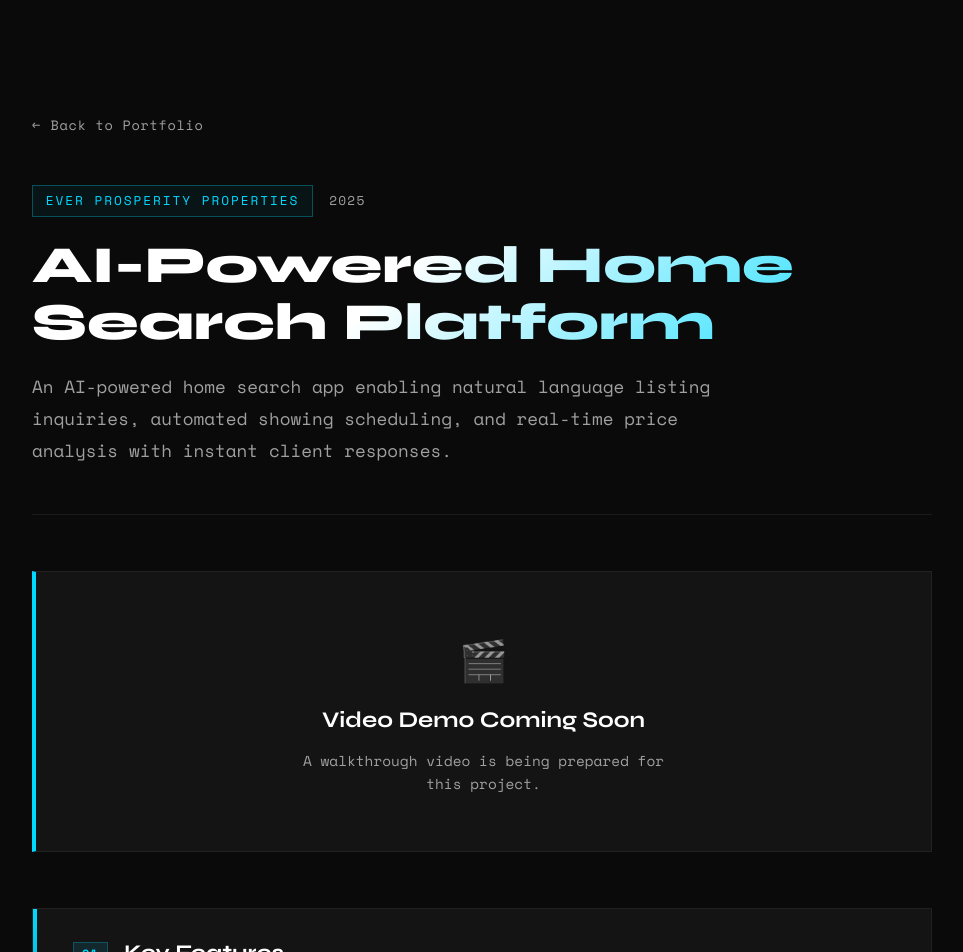
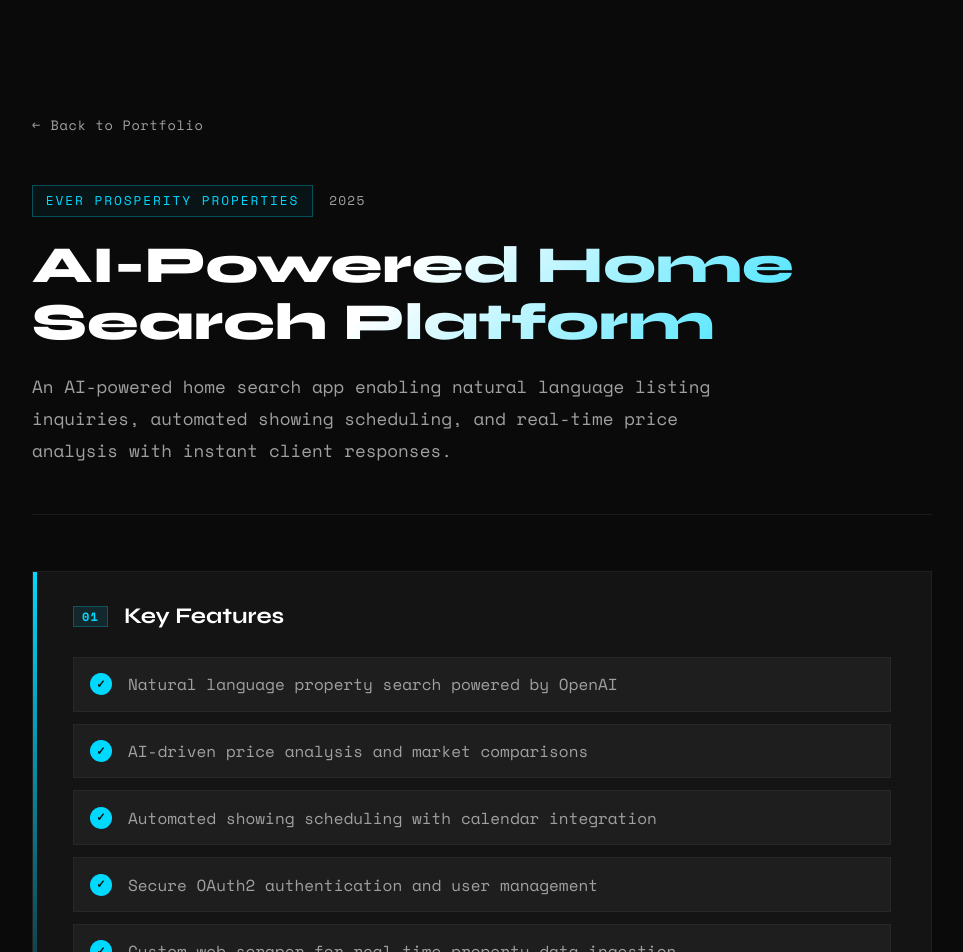
Before and after one commit to RichardZhang06/RichardZhang06.github.io, a React (Vite) app: page /demos/home-search in a window 1280 px wide. Shown: the top 952 px of the page, without its empty margins (158-1121 px from the left). Built offline with nearby package versions, Linux system fonts and the light colour scheme; the HTML template or start-up script is replaced by a standard one.

Commit message:
remove video demo

```diff
--- a/src/components/ProjectCard.jsx
+++ b/src/components/ProjectCard.jsx
@@ -15,7 +15,7 @@ const ProjectCard = ({ project, index }) => {
                 href={project.demoUrl}
                 className="overlay-link"
               >
-                View Demo →
+                More Info →
               </a>
             )}
             {project.githubUrl && (
--- a/src/pages/DemoPage.css
+++ b/src/pages/DemoPage.css
@@ -93,93 +93,6 @@
   color: var(--text-secondary);
   line-height: 1.8;
   max-width: 700px;
-}
-
-/* ===================================
-   VIDEO
-   =================================== */
-.demo-video-wrapper {
-  margin-bottom: 3.5rem;
-}
-
-.demo-video-label {
-  display: flex;
-  align-items: center;
-  gap: 1rem;
-  margin-bottom: 1rem;
-  font-family: var(--font-mono);
-  font-size: 0.75rem;
-  letter-spacing: 0.2em;
-  color: var(--accent);
-}
-
-.demo-video-label .label-line {
-  width: 40px;
-  height: 1px;
-  background: var(--accent);
-  flex-shrink: 0;
-}
-
-.demo-video {
-  position: relative;
-  width: 100%;
-  aspect-ratio: 16 / 9;
-  border: 1px solid rgba(0, 217, 255, 0.25);
-  background: var(--bg-secondary);
-  overflow: hidden;
-}
-
-.demo-video::before {
-  content: '';
-  position: absolute;
-  inset: 0;
-  border: 1px solid rgba(0, 217, 255, 0.1);
-  pointer-events: none;
-  z-index: 1;
-}
-
-.demo-video iframe {
-  position: absolute;
-  inset: 0;
-  width: 100%;
-  height: 100%;
-  display: block;
-}
-
-/* ===================================
-   COMING SOON
-   =================================== */
-.demo-coming-soon {
-  margin-bottom: 3.5rem;
-  padding: 3.5rem 2rem;
-  background: var(--bg-secondary);
-  border: 1px solid rgba(255, 255, 255, 0.06);
-  border-left: 4px solid var(--accent);
-  text-align: center;
-  display: flex;
-  flex-direction: column;
-  align-items: center;
-  gap: 1rem;
-}
-
-.coming-soon-icon {
-  font-size: 2.5rem;
-  opacity: 0.6;
-}
-
-.coming-soon-title {
-  font-family: var(--font-display);
-  font-size: 1.4rem;
-  font-weight: 700;
-  color: var(--text-primary);
-}
-
-.coming-soon-text {
-  font-family: var(--font-mono);
-  font-size: 0.9rem;
-  color: var(--text-secondary);
-  max-width: 380px;
-  line-height: 1.6;
 }
 
 /* ===================================
@@ -442,9 +355,6 @@
     grid-template-columns: 1fr;
   }
 
-  .demo-coming-soon {
-    padding: 2.5rem 1.5rem;
-  }
 }
 
 @media (max-width: 480px) {
--- a/src/pages/DemoPage.jsx
+++ b/src/pages/DemoPage.jsx
@@ -10,7 +10,6 @@ const DemoPage = () => {
       company: 'Ever Prosperity Properties',
       year: '2025',
       description: 'An AI-powered home search app enabling natural language listing inquiries, automated showing scheduling, and real-time price analysis with instant client responses.',
-      videoUrl: null, // Replace with: 'https://www.youtube.com/embed/YOUR_ID'
       features: [
         'Natural language property search powered by OpenAI',
         'AI-driven price analysis and market comparisons',
@@ -27,7 +26,6 @@ const DemoPage = () => {
       company: 'Build18 – CMU Hardware Hackathon',
       year: '2025',
       description: 'A hybrid hardware-software system that transforms digital beat compositions into real-time physical guitar performances using solenoids, servos, and a custom step-sequencer UI.',
-      videoUrl: null,
       features: [
         'React + FastAPI step-sequencer UI with timestamped note events',
         'Real-time scheduling with <10ms latency on Teensy 4.1',
@@ -45,7 +43,6 @@ const DemoPage = () => {
       company: 'Lightspeed LA',
       year: '2025',
       description: 'Physically simulated humanoid characters for next-generation video games, trained via reinforcement learning to perform stable bipedal locomotion and dynamic recovery.',
-      videoUrl: null,
       features: [
         'PPO-based reinforcement learning agent training',
         'Stable bipedal walking across varied terrain',
@@ -62,7 +59,6 @@ const DemoPage = () => {
       company: 'Hackathon Project',
       year: '2024',
       description: 'A real-time web application that helps users improve public speaking by providing AI-powered live feedback on speech clarity, pacing, and filler word usage.',
-      videoUrl: null,
       features: [
         'Real-time speech analysis via browser Speech APIs',
         'Filler word detection and frequency tracking',
@@ -79,7 +75,6 @@ const DemoPage = () => {
       company: 'CMU Racing Driverless',
       year: '2024',
       description: 'Autonomous navigation stack for a Formula SAE electric race car, focusing on mapping, localization, and AI-driven raceline generation for optimal lap performance.',
-      videoUrl: null,
       features: [
         'SVM-based midline detection for cone track mapping',
         'AI-driven raceline generation minimizing path curvature',
@@ -96,7 +91,6 @@ const DemoPage = () => {
       company: 'CMU 15-411 Compiler Design',
       year: '2025',
       description: 'A full optimizing compiler written in OCaml targeting x86-64 assembly, built from scratch for the 15-411 Compiler Design course.',
-      videoUrl: null,
       features: [
         'Full frontend: lexing, parsing, and type checking',
         'SSA (Static Single Assignment) form transformation',
@@ -113,7 +107,6 @@ const DemoPage = () => {
       company: 'CMU 15-213 Introduction to Computer Systems',
       year: '2024',
       description: 'A high-performance dynamic memory allocator in C implementing malloc, free, realloc, and calloc using an explicit free list with 16-byte alignment.',
-      videoUrl: null,
       features: [
         'Explicit free list with LIFO insertion policy',
         '16-byte aligned block headers and footers',
@@ -130,7 +123,6 @@ const DemoPage = () => {
       company: 'CMU 15-213 Introduction to Computer Systems',
       year: '2024',
       description: 'A concurrent HTTP/1.0 proxy server in C supporting multiple simultaneous clients via POSIX threads, with an LRU cache for repeated requests.',
-      videoUrl: null,
       features: [
         'Thread-based concurrency supporting simultaneous client connections',
         'Robust I/O with partial read/write handling',
@@ -147,7 +139,6 @@ const DemoPage = () => {
       company: 'CMU 15-213 Introduction to Computer Systems',
       year: '2024',
       description: 'A Unix-like file system implemented in C, supporting inodes, directory structures, block allocation, and full pathname resolution.',
-      videoUrl: null,
       features: [
         'Inode-based file metadata and data block management',
         'Hierarchical directory structures with linked entries',
@@ -164,7 +155,6 @@ const DemoPage = () => {
       company: 'CMU 15-213 Introduction to Computer Systems',
       year: '2024',
       description: 'A functional Unix shell in C with job control, signal handling, and support for both foreground and background process management.',
-      videoUrl: null,
       features: [
         'Foreground and background process execution',
         'Job control: jobs, bg, fg, and kill built-ins',
@@ -181,7 +171,6 @@ const DemoPage = () => {
       company: 'CMU 15-213 Introduction to Computer Systems',
       year: '2024',
       description: 'A two-part lab: a set-associative cache simulator with LRU replacement, and hand-optimized matrix transpose implementations to minimize cache misses.',
-      videoUrl: null,
       features: [
         'Set-associative cache simulator with configurable s, E, b parameters',
         'LRU replacement policy with full hit/miss/eviction tracking',
@@ -203,8 +192,8 @@ const DemoPage = () => {
         <div className="demo-container">
           <div className="demo-not-found">
             <div className="not-found-code">404</div>
-            <h1 className="not-found-title">Demo Not Found</h1>
-            <p className="not-found-text">This demo page doesn't exist yet.</p>
+            <h1 className="not-found-title">Page Not Found</h1>
+            <p className="not-found-text">This project page doesn't exist yet.</p>
             <Link to="/" className="back-button">← Back to Portfolio</Link>
           </div>
         </div>
@@ -229,30 +218,6 @@ const DemoPage = () => {
           <h1 className="demo-title">{demo.title}</h1>
           <p className="demo-description">{demo.description}</p>
         </header>
-
-        {demo.videoUrl ? (
-          <div className="demo-video-wrapper">
-            <div className="demo-video-label">
-              <span className="label-line"></span>
-              <span>DEMO VIDEO</span>
-            </div>
-            <div className="demo-video">
-              <iframe
-                src={demo.videoUrl}
-                title={demo.title}
-                frameBorder="0"
-                allow="accelerometer; autoplay; clipboard-write; encrypted-media; gyroscope; picture-in-picture"
-                allowFullScreen
-              />
-            </div>
-          </div>
-        ) : (
-          <div className="demo-coming-soon">
-            <div className="coming-soon-icon">🎬</div>
-            <h3 className="coming-soon-title">Video Demo Coming Soon</h3>
-            <p className="coming-soon-text">A walkthrough video is being prepared for this project.</p>
-          </div>
-        )}
 
         <div className="demo-sections">
           <section className="demo-section">
--- a/src/sections/Projects.jsx
+++ b/src/sections/Projects.jsx
@@ -46,8 +46,8 @@ const Projects = () => {
       role: 'AI Software Engineer',
       company: 'Ever Prosperity Properties',
       color: 'linear-gradient(135deg, #667eea 0%, #764ba2 100%)',
-      githubUrl: 'https://github.com/RichardZhang06/House-Searching-Agent.git',
-      demoUrl: '/demos/home-search'
+      githubUrl: null,
+      demoUrl: null
     },
     {
       title: 'IRL Studio - Robotic Guitar Beat Performer',
@@ -70,8 +70,8 @@ const Projects = () => {
       role: 'Software Engineer',
       company: 'Lightspeed LA',
       color: 'linear-gradient(135deg, #4facfe 0%, #00f2fe 100%)',
-      githubUrl: 'https://github.com/gerrysonx/ASE2Genesis.git',
-      demoUrl: '/demos/humanoid-animation'
+      githubUrl: null,
+      demoUrl: null
     },
     {
       title: 'Presenter.AI',
@@ -116,7 +116,7 @@ const Projects = () => {
       role: 'Compiler Engineering Student',
       company: 'CMU 15-411 Compiler Design',
       color: 'linear-gradient(135deg, #667eea 0%, #764ba2 100%)',
-      githubUrl: 'https://github.com/15-411-s26/joseon.git',
+      githubUrl: null,
       demoUrl: '/demos/compiler'
     },
     {
@@ -128,7 +128,7 @@ const Projects = () => {
       role: 'Computer Systems Student',
       company: 'CMU 15-213',
       color: 'linear-gradient(135deg, #a8edea 0%, #fed6e3 100%)',
-      githubUrl: 'https://github.com/cmu15213s25/malloclab-s25-RichardZhang06.git',
+      githubUrl: null,
       demoUrl: '/demos/malloc'
     },
     {
@@ -140,7 +140,7 @@ const Projects = () => {
       role: 'Computer Systems Student',
       company: 'CMU 15-213',
       color: 'linear-gradient(135deg, #fbc2eb 0%, #a6c1ee 100%)',
-      githubUrl: 'https://github.com/cmu15213s25/proxylab-s25-RichardZhang06.git',
+      githubUrl: null,
       demoUrl: '/demos/proxy'
     },
     {
@@ -152,7 +152,7 @@ const Projects = () => {
       role: 'Computer Systems Student',
       company: 'CMU 15-213',
       color: 'linear-gradient(135deg, #84fab0 0%, #8fd3f4 100%)',
-      githubUrl: 'https://github.com/cmu15213s25/sfslab-s25-RichardZhang06.git',
+      githubUrl: null,
       demoUrl: '/demos/filesystem'
     },
     {
@@ -164,7 +164,7 @@ const Projects = () => {
       role: 'Computer Systems Student',
       company: 'CMU 15-213',
       color: 'linear-gradient(135deg, #cfd9df 0%, #e2ebf0 100%)',
-      githubUrl: 'https://github.com/cmu15213s25/tshlab-s25-RichardZhang06.git',
+      githubUrl: null,
       demoUrl: '/demos/shell'
     },
     {
@@ -176,7 +176,7 @@ const Projects = () => {
       role: 'Computer Systems Student',
       company: 'CMU 15-213',
       color: 'linear-gradient(135deg, #fddb92 0%, #d1fdff 100%)',
-      githubUrl: 'https://github.com/cmu15213s25/cachelab-s25-RichardZhang06.git',
+      githubUrl: null,
       demoUrl: '/demos/cache'
     }
   ];
```
